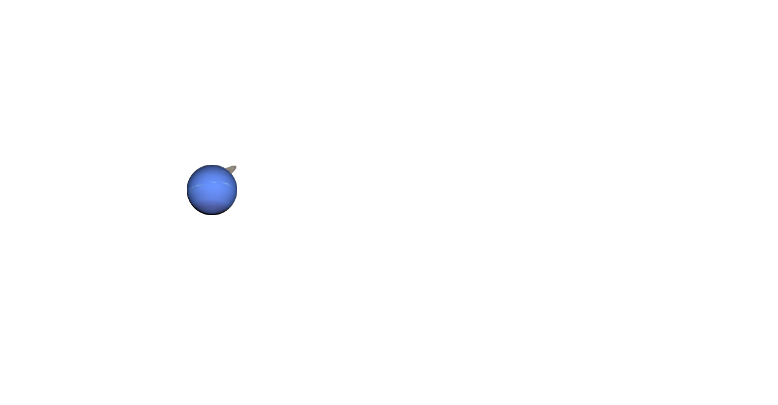
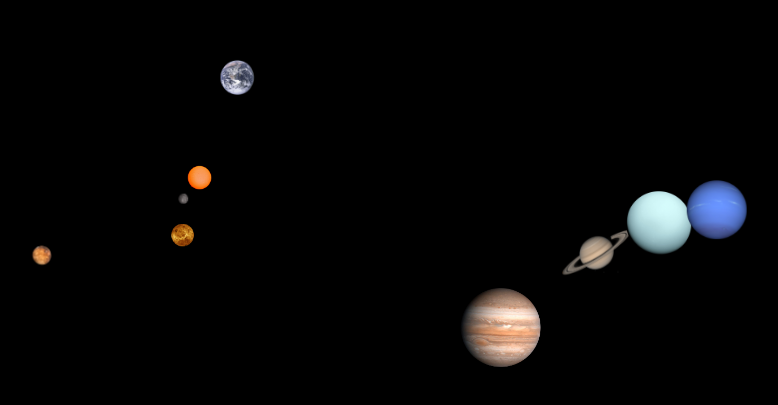
Before and after one commit to lemosgabriel20/Sistema-Solar, a React (Create React App) app: page / in a window 1280 px wide. Shown: the part 155-560 px from the top of the page, without its empty margins (453-1231 px from the left). Built offline with nearby package versions, Linux system fonts and the light colour scheme.

Commit message:
Esquema criado

```diff
--- a/src/App.css
+++ b/src/App.css
@@ -2,8 +2,10 @@
   --lento: 0.5;
   --normal: 1;
   --rapido: 2;
-  --mais-rapido: 3;
+  --mais-rapido: 31;
   --velocidade: var(--normal);
+
+  --offset: 75;
 }
 
 .App {
@@ -14,35 +16,90 @@
 .planeta{
   position: absolute;
   top: 40%;
-  width: 50px;
+}
+.sol {
+  position: absolute;
+  width: 25px;
 }
 
 /* Classes específicas */
 /* 365 dias equivalem a 10 segundos */
 /* os segundos dos outros planetas foram achados com uma simples regra de três */
+/* 6378km o raio da terra equivale a 50px
+ os outros raios foram achados com uma regra de três*/
 .mercurio{
+  width: 10px;
   animation: mercurio calc(2.42s/var(--velocidade)) linear infinite;
 }
 .venus{
+  width:25px;
   animation: venus calc(6.16s/var(--velocidade)) linear infinite;
 }
 .terra{
+  width: 35px;
   animation: terra calc(10s/var(--velocidade)) linear infinite;
 }
 .marte{
+  width: 20px;
   animation: marte calc(18.82s/var(--velocidade)) linear infinite;
 }
 .jupiter{
+  width: 80px;
   animation: jupiter calc(118.68s/var(--velocidade)) linear infinite;
 }
 .saturno{
+  width: 70px;
   animation: saturno calc(294.79s/var(--velocidade)) linear infinite;
 }
 .urano{
+  width: 65px;
   animation: urano calc(840.58s/var(--velocidade)) linear infinite;
 }
 .netuno{
+  width: 60px;
   animation: netuno calc(1649.04s/var(--velocidade)) linear infinite;
 }
 
 /*  Keyframes */
+
+/* A distância entre a terra e o sol é de aproximadamente
+149.600.000km , aqui ficou representado como 150px, todas as demais distâncias são encontradas por uma regra de três*/
+@keyframes mercurio {
+  from { transform: rotate(0deg) translateX(30px) rotate(0deg); }
+  to   { transform: rotate(360deg) translateX(30px) rotate(-360deg); }
+}
+
+@keyframes venus {
+  from { transform: rotate(0deg) translateX(60px) rotate(0deg); }
+  to   { transform: rotate(360deg) translateX(60px) rotate(-360deg); }
+}
+
+@keyframes terra {
+  from { transform: rotate(0deg) translateX(110px) rotate(0deg); }
+  to   { transform: rotate(360deg) translateX(110px) rotate(-360deg); }
+}
+
+@keyframes marte {
+  from { transform: rotate(0deg) translateX(175px) rotate(0deg); }
+  to   { transform: rotate(360deg) translateX(175px) rotate(-360deg); }
+}
+
+@keyframes jupiter {
+  from { transform: rotate(0deg) translateX(300px) rotate(0deg); }
+  to   { transform: rotate(360deg) translateX(300px) rotate(-360deg); }
+}
+
+@keyframes saturno {
+  from { transform: rotate(0deg) translateX(380px) rotate(0deg); }
+  to   { transform: rotate(360deg) translateX(380px) rotate(-360deg); }
+}
+
+@keyframes urano {
+  from { transform: rotate(0deg) translateX(440px) rotate(0deg); }
+  to   { transform: rotate(360deg) translateX(440px) rotate(-360deg); }
+}
+
+@keyframes netuno {
+  from { transform: rotate(0deg) translateX(500px) rotate(0deg); }
+  to   { transform: rotate(360deg) translateX(500px) rotate(-360deg); }
+}/*4516.34px*/
--- a/src/App.js
+++ b/src/App.js
@@ -13,7 +13,7 @@ import netuno from './images/netuno.png'
 function App() {
   return (
     <div className='App'>
-      <Planetas classes={"planeta"} planeta={sol}/>
+      <Planetas classes={"planeta sol"} planeta={sol}/>
       <Planetas classes={"planeta mercurio"} planeta={mercurio}/>
       <Planetas classes={"planeta venus"} planeta={venus}/>
       <Planetas classes={"planeta terra"} planeta={terra}/>
--- a/src/index.css
+++ b/src/index.css
@@ -5,6 +5,7 @@ body {
     sans-serif;
   -webkit-font-smoothing: antialiased;
   -moz-osx-font-smoothing: grayscale;
+  background-color: black;
 }
 
 code {
```
